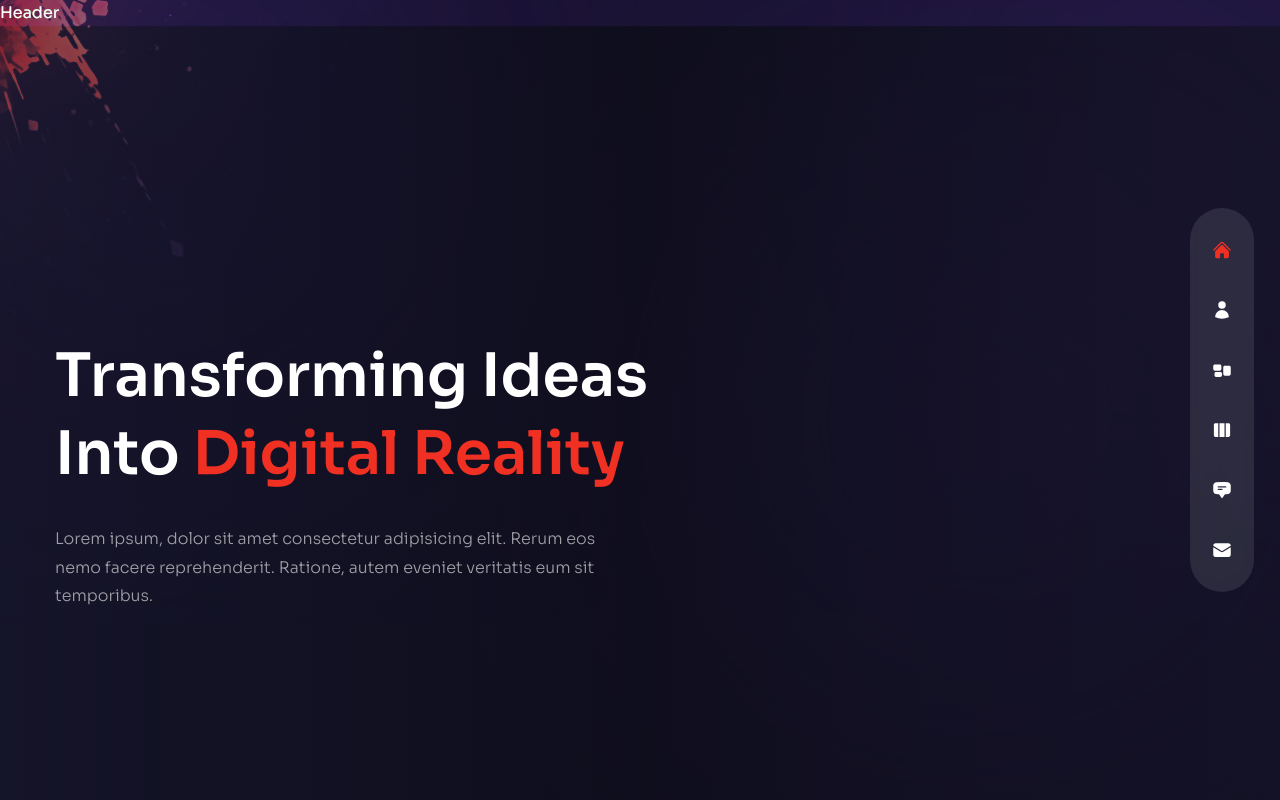
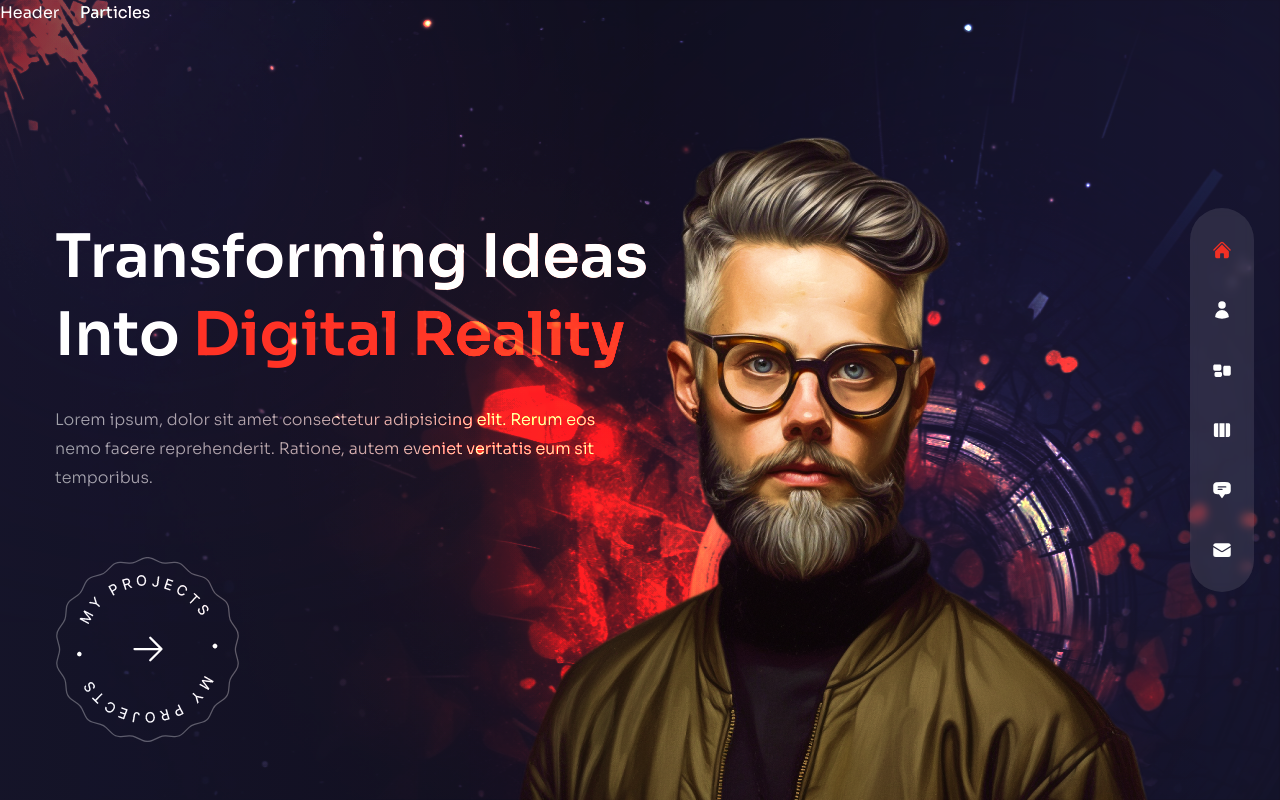
Before and after one commit to MirosBL45/studio_rakita, a Next.js app: page / in a window 1280 px wide. Built offline with nearby package versions, Linux system fonts and the light colour scheme.

Commit message:
avatar done

```diff
--- a/components/Avatar.jsx
+++ b/components/Avatar.jsx
@@ -1,9 +1,18 @@
-import React from 'react'
+// next image
+import Image from "next/image";
 
 function Avatar() {
   return (
-    <div>Avatar</div>
-  )
+    <div className="hidden xl:flex xl:max-w-none">
+      <Image
+        src={"/avatar.png"}
+        width={737}
+        height={678}
+        alt="avatar"
+        className="translate-z-0 w-full h-full"
+      />
+    </div>
+  );
 }
 
-export default Avatar
+export default Avatar;
--- a/components/Header.jsx
+++ b/components/Header.jsx
@@ -2,7 +2,7 @@ import React from 'react'
 
 function Header() {
   return (
-    <div>Header</div>
+    <header className='absolute z-30 w-full'>Header</header>
   )
 }
 
--- a/pages/index.js
+++ b/pages/index.js
@@ -18,6 +18,12 @@ function Home() {
       {/* text */}
       <div className="w-full h-full bg-gradient-to-r from-primary/10 via-black/30 to-black/10">
         <div className="text-center flex flex-col justify-center xl:pt-40 xl:text-left h-full container mx-auto">
+          <motion.div
+            variants={fadeIn("down", 0.3)}
+            initial="hidden"
+            animate="show"
+            exit="hidden"
+          >
             {/* title */}
             <h1 className="h1">
               Transforming Ideas <br /> Into{" "}
@@ -25,18 +31,44 @@ function Home() {
             </h1>
             {/* subtitle */}
             <p className="max-w-sm xl:max-w-xl mx-auto xl:mx-0 mb-10 xl:mb-16">
-            Lorem ipsum, dolor sit amet consectetur adipisicing elit. Rerum eos
-            nemo facere reprehenderit. Ratione, autem eveniet veritatis eum sit
-            temporibus.
+              Lorem ipsum, dolor sit amet consectetur adipisicing elit. Rerum
+              eos nemo facere reprehenderit. Ratione, autem eveniet veritatis
+              eum sit temporibus.
             </p>
+          </motion.div>
           {/* button */}
           <div className="flex justify-center xl:hidden relative">
             <ProjectsBtn />
           </div>
+          <motion.div
+            variants={fadeIn("down", 0.4)}
+            initial="hidden"
+            animate="show"
+            exit="hidden"
+            className="hidden xl:flex"
+          >
+            <ProjectsBtn />
+          </motion.div>
         </div>
       </div>
       {/* image */}
-      <div>image</div>
+      <div className="w-[1200px] h-full absolute right-0 bottom-0">
+        {/* bg img */}
+        <div className="bg-none xl:bg-explosion xl:bg-cover xl:bg-right xl:bg-no-repeat w-full h-full absolute mix-blend-color-dodge translate-z-0"></div>
+        {/* particles */}
+        <div>Particles</div>
+        {/* avatar img */}
+        <motion.div
+          variants={fadeIn("up", 0.5)}
+          initial="hidden"
+          animate="show"
+          exit="hidden"
+          transition={{ duration: 1, ease: "easeInOut" }}
+          className="w-full h-full max-w-[737px] max-h-[678px] absolute -bottom-32 lg:bottom-0 lg:right-[8%]"
+        >
+          <Avatar />
+        </motion.div>
+      </div>
     </div>
   );
 }
```
Lines whose indentation alone changed are shown as unchanged.
